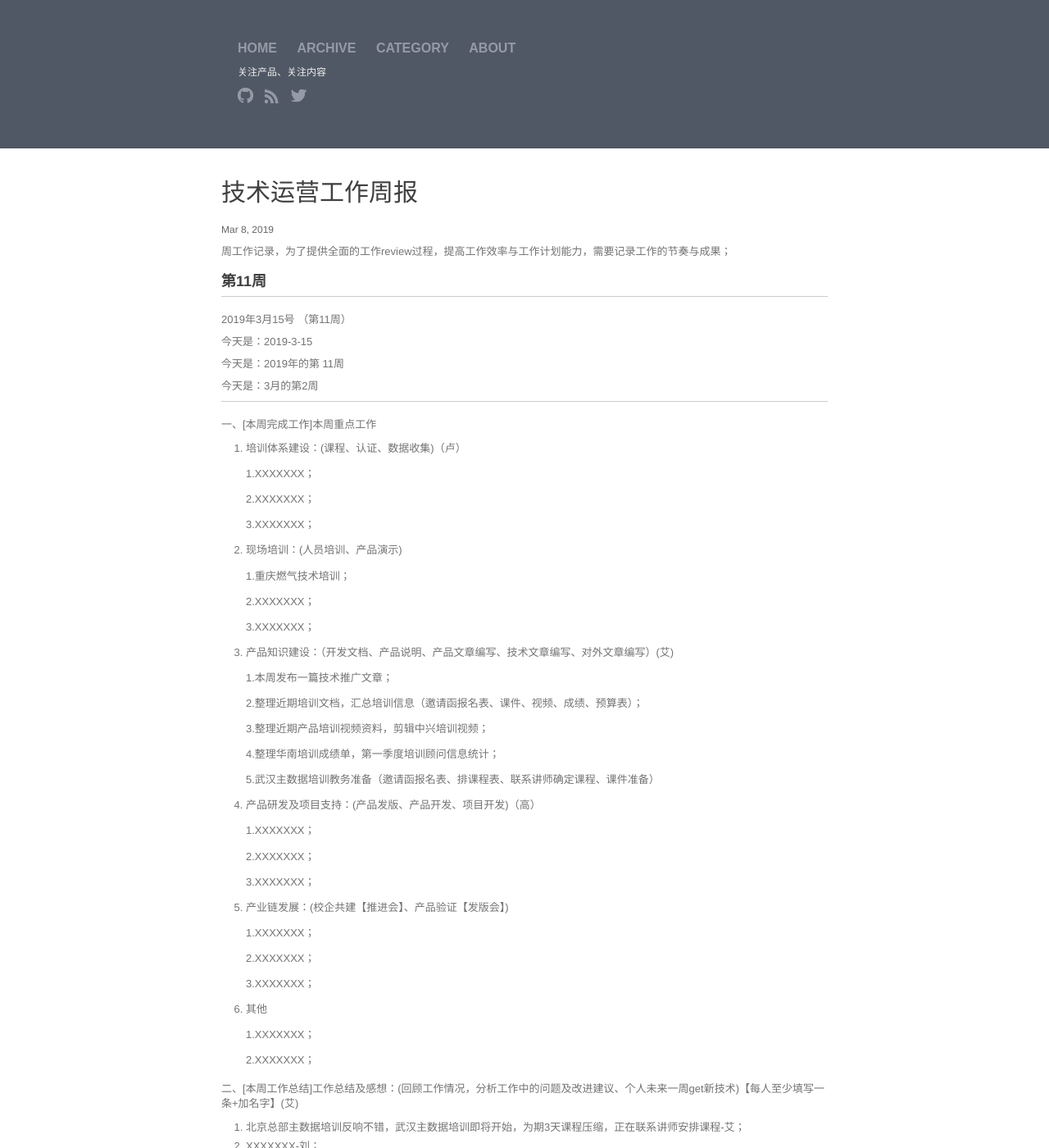
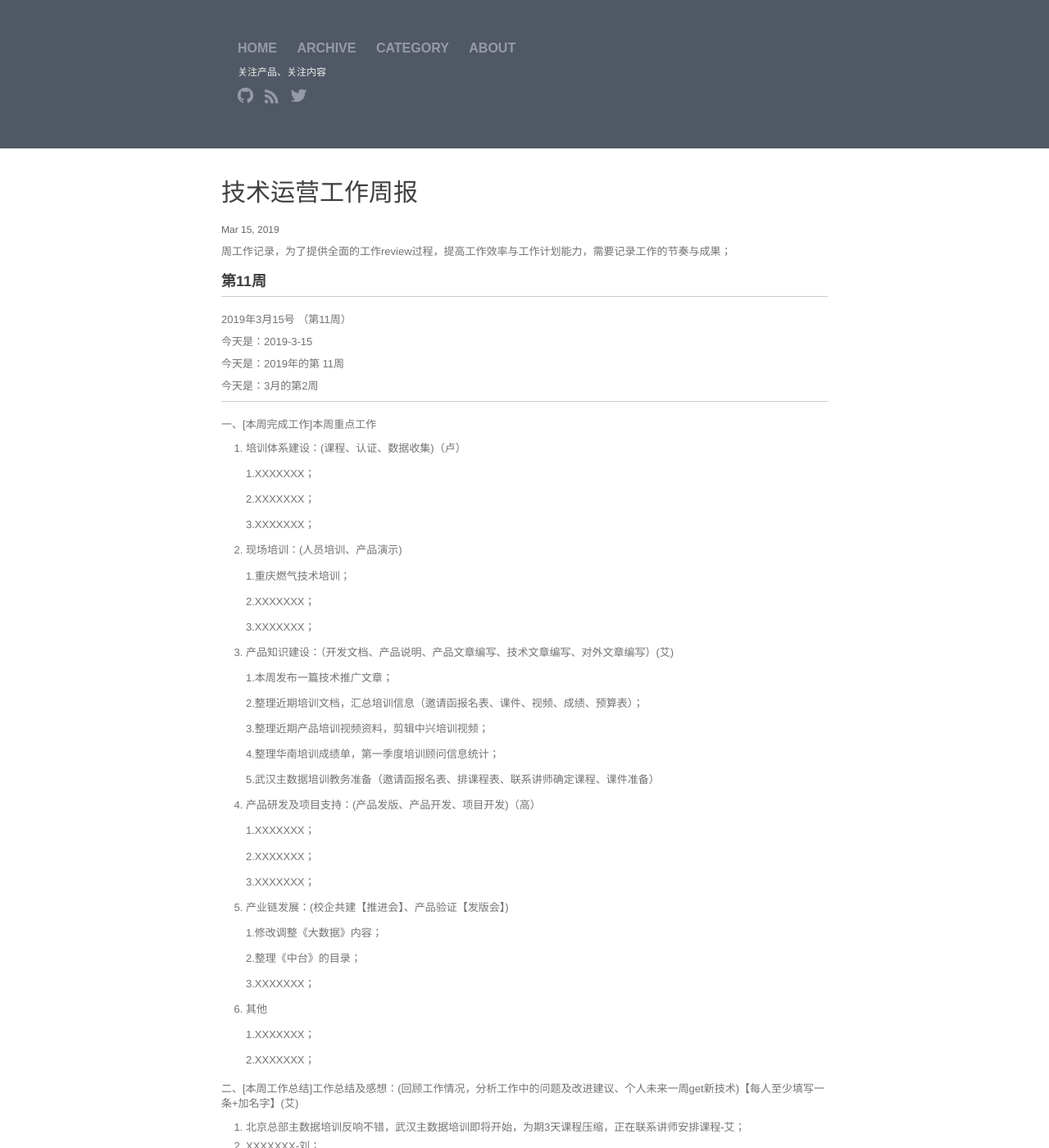
Before and after one commit to walllFlower/blog, a Jekyll site: the page built from _posts/2018-07-17-day_report_cxz.md, in a window 1280 px wide and 1400 px high. Shown: the whole window at 82% size. Built offline with Jekyll 4.4.1, drawn with Linux system fonts in a browser that asks for light colours; comment, search, counter and statistics services are not loaded.

Commit message:
Update 2018-07-17-day_report_cxz.md

```diff
--- a/_posts/2018-07-17-day_report_cxz.md
+++ b/_posts/2018-07-17-day_report_cxz.md
@@ -1,7 +1,7 @@
 ---
 layout: post
 title:  "技术运营工作周报"
-date:   2019-3-8 14:57:32
+date:   2019-3-15 14:57:32
 categories: 技术运营工作周报
 ---
 
@@ -61,9 +61,9 @@ categories: 技术运营工作周报
 
 5. 产业链发展：(校企共建【推进会】、产品验证【发版会】)
 
-    1.XXXXXXX；
-
-    2.XXXXXXX；
+    1.修改调整《大数据》内容；
+
+    2.整理《中台》的目录；
 
     3.XXXXXXX；
 
```
